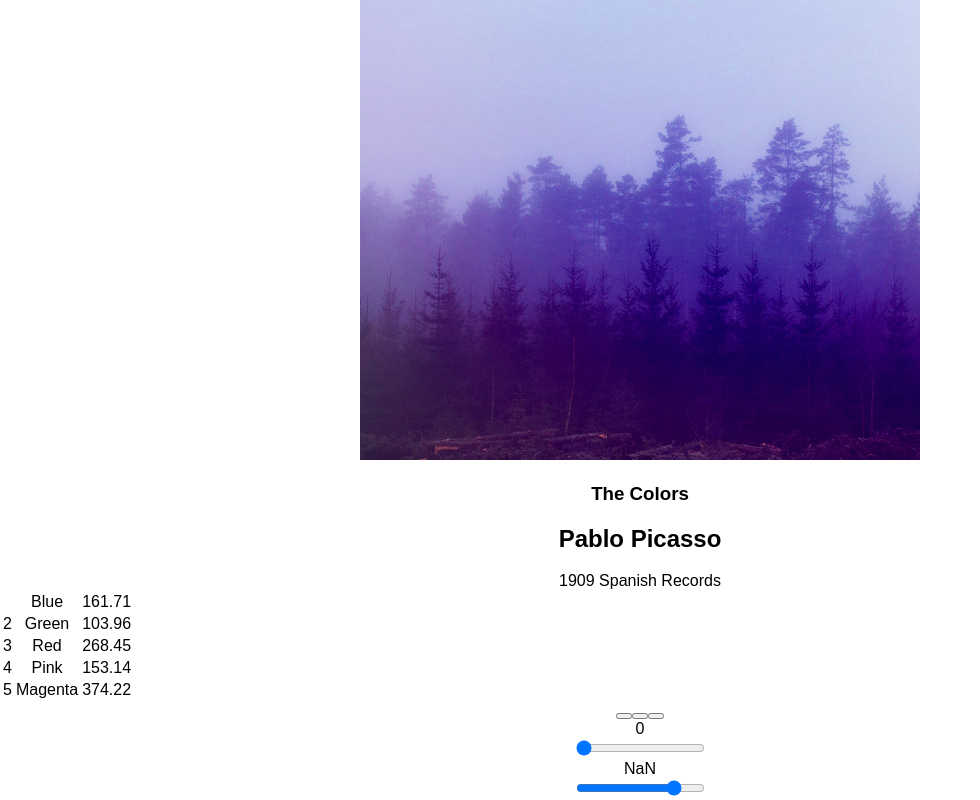
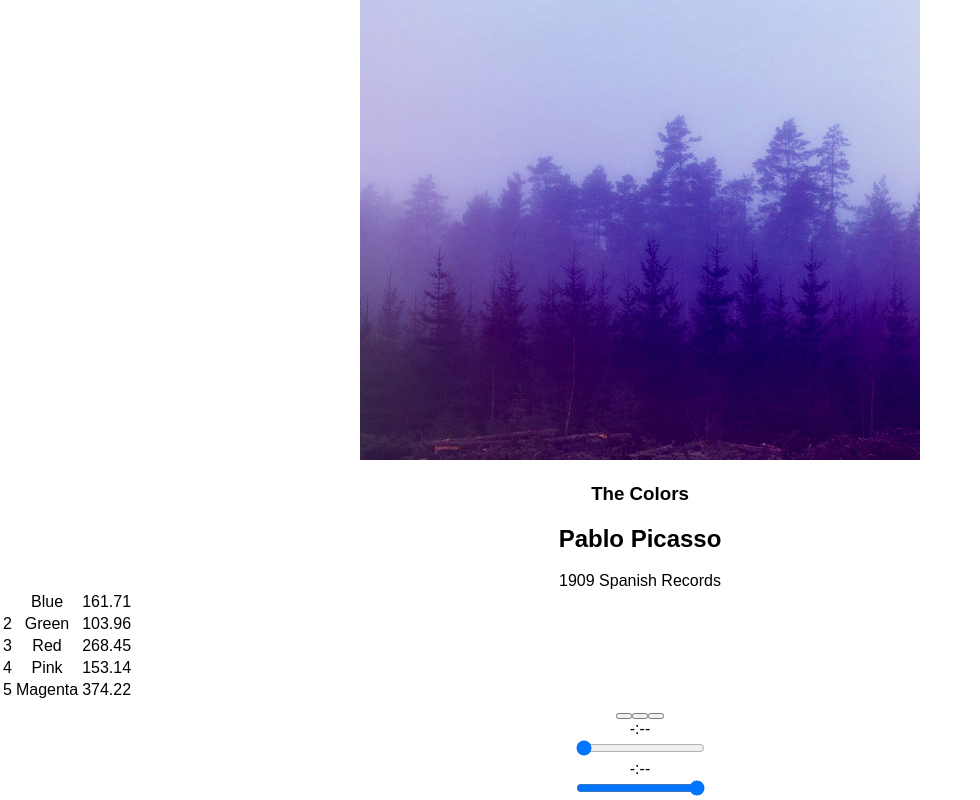
Before and after one commit to jnair1993/bloc-jams-react, a React (Create React App) app: page /album/the-colors in a window 1280 px wide. Shown: the part 198-998 px from the top of the page, without its empty margins (0-980 px from the left). Built offline with nearby package versions, Linux system fonts and the light colour scheme; some icons are missing.

Commit message:
Assignment: Player Bar Range Inputs Completed

```diff
--- a/src/components/Album.js
+++ b/src/components/Album.js
@@ -16,6 +16,7 @@ class Album extends Component {
       isPlaying: false,
       currentTime: 0,
       duration: album.songs[0].duration,
+      volume: 0.5,
       hover: false
     };
 
@@ -40,10 +41,14 @@ class Album extends Component {
       },
       durationchange: e => {
         this.setState({ duration: this.audioElement.duration });
+      },
+      volumechange: e => {
+        this.setState({ volume: this.audioElement.volume });
       }
     };
     this.audioElement.addEventListener('timeupdate', this.eventListeners.timeupdate);
-    this.audioElement.addEventListener('durationchange', this.eventListeners.durationchange)
+    this.audioElement.addEventListener('durationchange', this.eventListeners.durationchange);
+    this.audioElement.addEventListener('volumechange', this.eventListeners.volumechange);
   }
 
   componentWillUnmount() {
@@ -112,6 +117,21 @@ class Album extends Component {
     this.setState({ currentTime: newTime });
   }
 
+  handleVolumeChange(e) {
+    const newVolume = e.target.value;
+    this.audioElement.volume = newVolume;
+    this.setState({ volume: newVolume });
+  }
+
+  formatTime(seconds) {
+    if (seconds) {
+      const newTime = Math.floor(seconds / 60) + ':' + Number((seconds % 60) / 100).toFixed(2).substr(2, 3);
+      return newTime;
+    } else {
+      return "-:--";
+    }
+  }
+
   render() {
     return (
       <section className="album">
@@ -146,10 +166,13 @@ class Album extends Component {
           currentSong={this.state.currentSong}
           currentTime={this.audioElement.currentTime}
           duration={this.audioElement.duration}
+          volume={this.audioElement.volume}
           handleSongClick={() => this.handleSongClick(this.state.currentSong)}
           handlePrevClick={() => this.handlePrevClick()}
           handleNextClick={() => this.handleNextClick()}
           handleTimeChange={(e) => this.handleTimeChange(e)}
+          handleVolumeChange={(e) => this.handleVolumeChange(e)}
+          formatTime={this.formatTime}
          />
       </section>
     )
--- a/src/components/PlayerBar.js
+++ b/src/components/PlayerBar.js
@@ -16,7 +16,7 @@ class PlayerBar extends Component {
            </button>
          </section>
          <section id="time-control">
-           <div className="current-time">{this.props.currentTime}</div>
+           <div className="current-time">{this.props.formatTime(this.props.currentTime)}</div>
            <input
              type="range"
              className="seek-bar"
@@ -26,11 +26,19 @@ class PlayerBar extends Component {
              step="0.01"
              onChange={this.props.handleTimeChange}
            />
-           <div className="total-time">{this.props.duration}</div>
+           <div className="total-time">{this.props.formatTime(this.props.duration)}</div>
          </section>
          <section id="volume-control">
            <div className="icon ion-volume-low"></div>
-           <input type="range" className="seek-bar" value="80" />
+           <input
+             type="range"
+             className="volume-bar"
+             value={this.props.volume}
+             max="1"
+             min="0"
+             step="0.1"
+             onChange={this.props.handleVolumeChange}
+           />
            <div className="icon ion-volume-high"></div>
          </section>
       </section>
```
